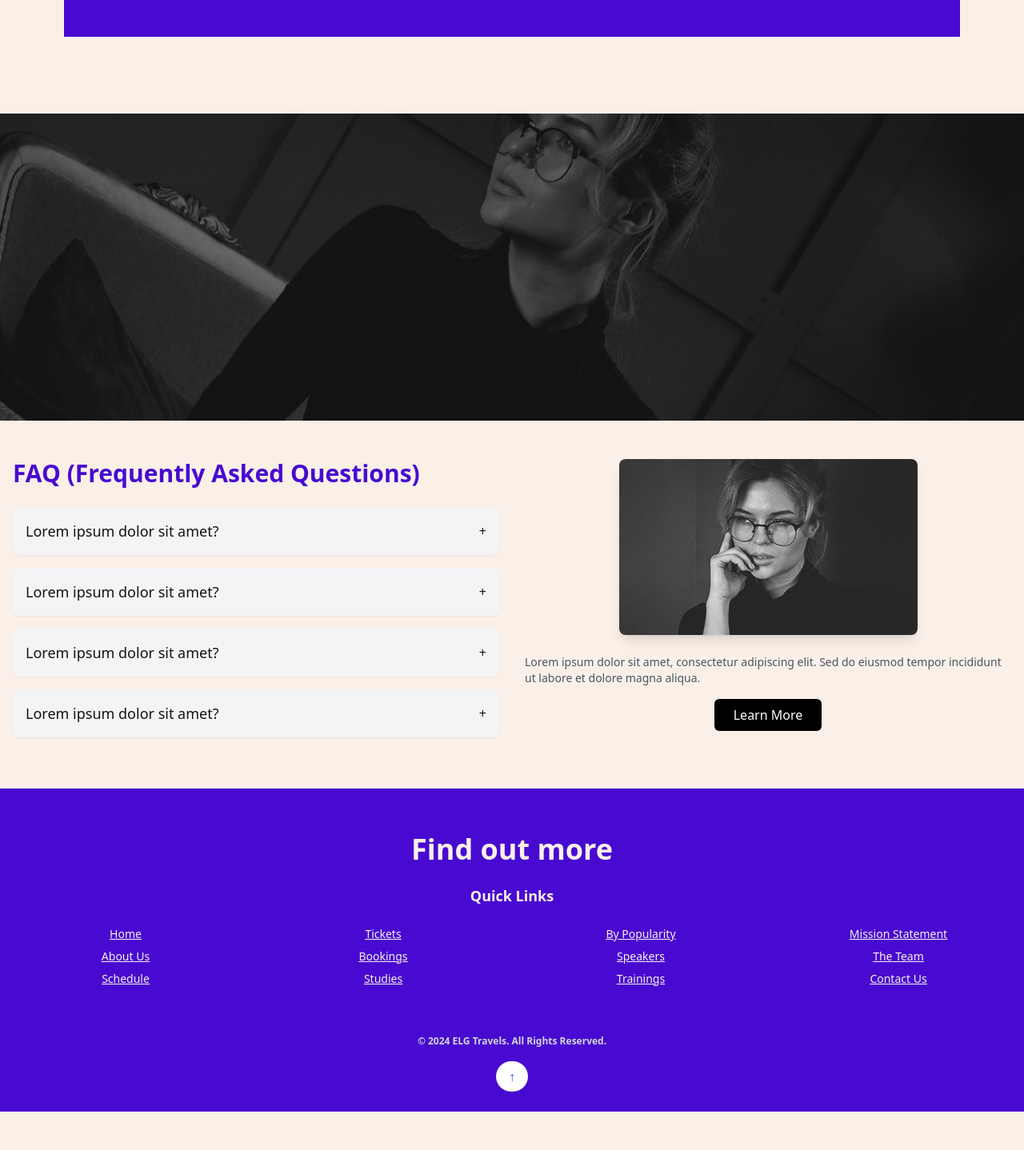
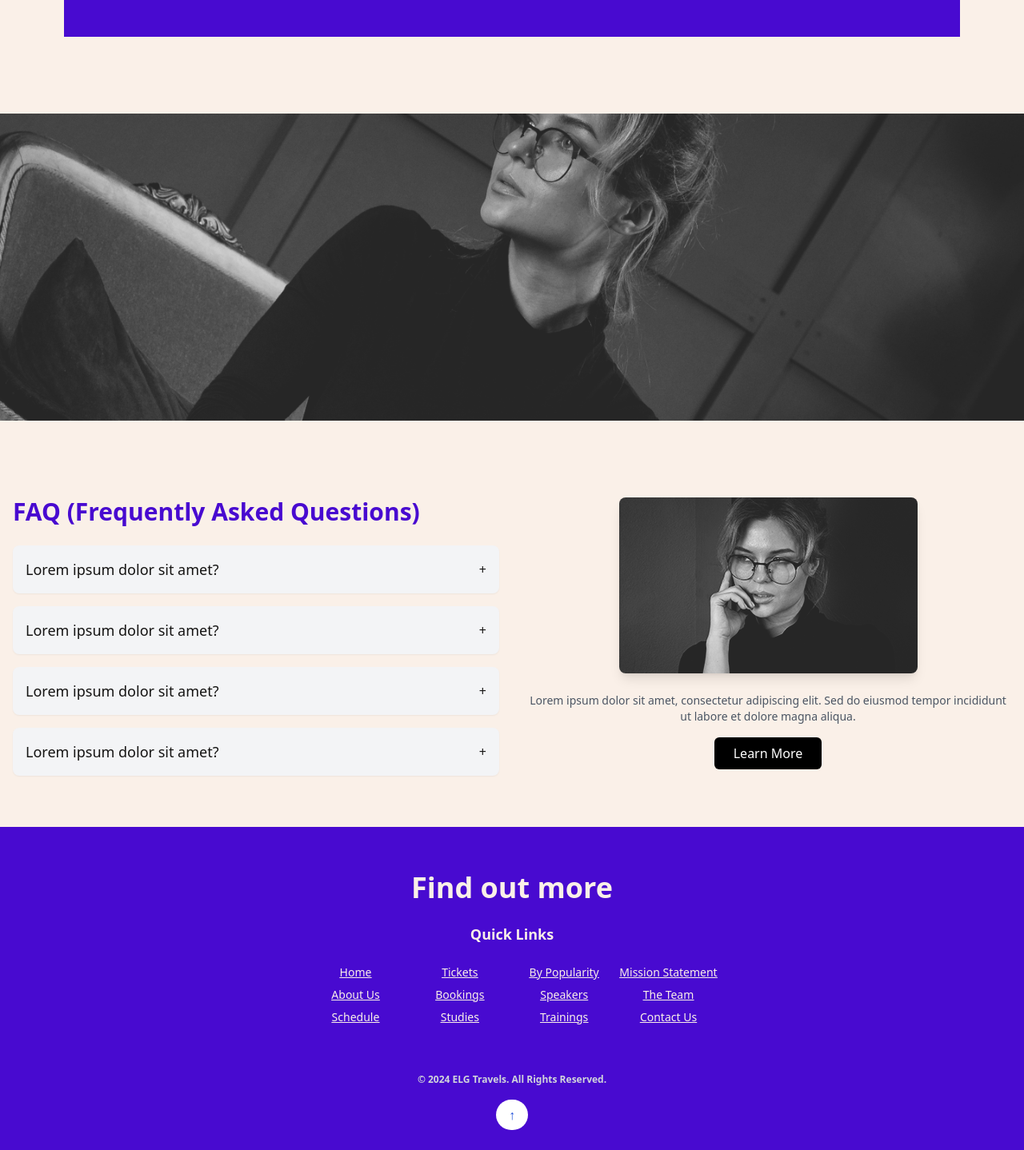
Before and after one commit to Gab2903/psdcrossover, a React (Vite) app in the folder psdcrossover/: page / in a window 1280 px wide. Shown: the part 4298-5736 px from the top of the page at 80% size. Before the commit the page ends 5688 px from the top, so only its background shows below. Built offline with nearby package versions, Linux system fonts and the light colour scheme.

Commit message:
some adjustments

```diff
--- a/psdcrossover/src/components/footer.jsx
+++ b/psdcrossover/src/components/footer.jsx
@@ -14,13 +14,15 @@ const Footer = () => {
     <div>
       {/* Header + IMG */}
       <header
-        className="relative w-full h-96 bg-cover bg-center"
+        className="w-full h-96 bg-cover bg-center size-full"
         style={{ backgroundImage: `url(${image1})` }}
       >
         <div className="absolute inset-0 bg-black bg-opacity-50 flex items-center justify-center">
           <h1 className="text-4xl text-white font-bold"></h1>
         </div>
       </header>
+      <br />
+      <br />
 
       {/* FAQ*/}
       <section className="bg-[#FAF0E8] py-12">
@@ -59,19 +61,19 @@ const Footer = () => {
               alt="Description Image"
               className="mb-6 rounded-lg shadow-lg"
             />
-            <p className="text-gray-600 text-sm mb-4">
+            <p className="text-gray-600 text-sm mb-4 text-center">
               Lorem ipsum dolor sit amet, consectetur adipiscing elit. Sed do
               eiusmod tempor incididunt ut labore et dolore magna aliqua.
             </p>
-            <button className="bg-black text-white py-2 px-6 rounded-md hover:bg-gray-800">
+            <button className="bg-black text-white py-2 px-6 rounded-md hover:bg-gray-800 place-self-center">
               Learn More
             </button>
           </div>
         </div>
       </section>
       {/* Footer */}
-      <footer className="bg-[#480AD0] text-[#FAF0E8] py-8">
-        <div className="container mx-auto text-center">
+      <footer className="bg-[#480AD0] text-[#FAF0E8] py-8 size-full">
+        <div className="container mx-auto text-center size-max">
           <div className="mt-6"></div>
           <h2 className="text-4xl font-bold mt-6 mb-6">Find out more</h2>
           <p className="text-lg font-semibold">Quick Links</p>
```
